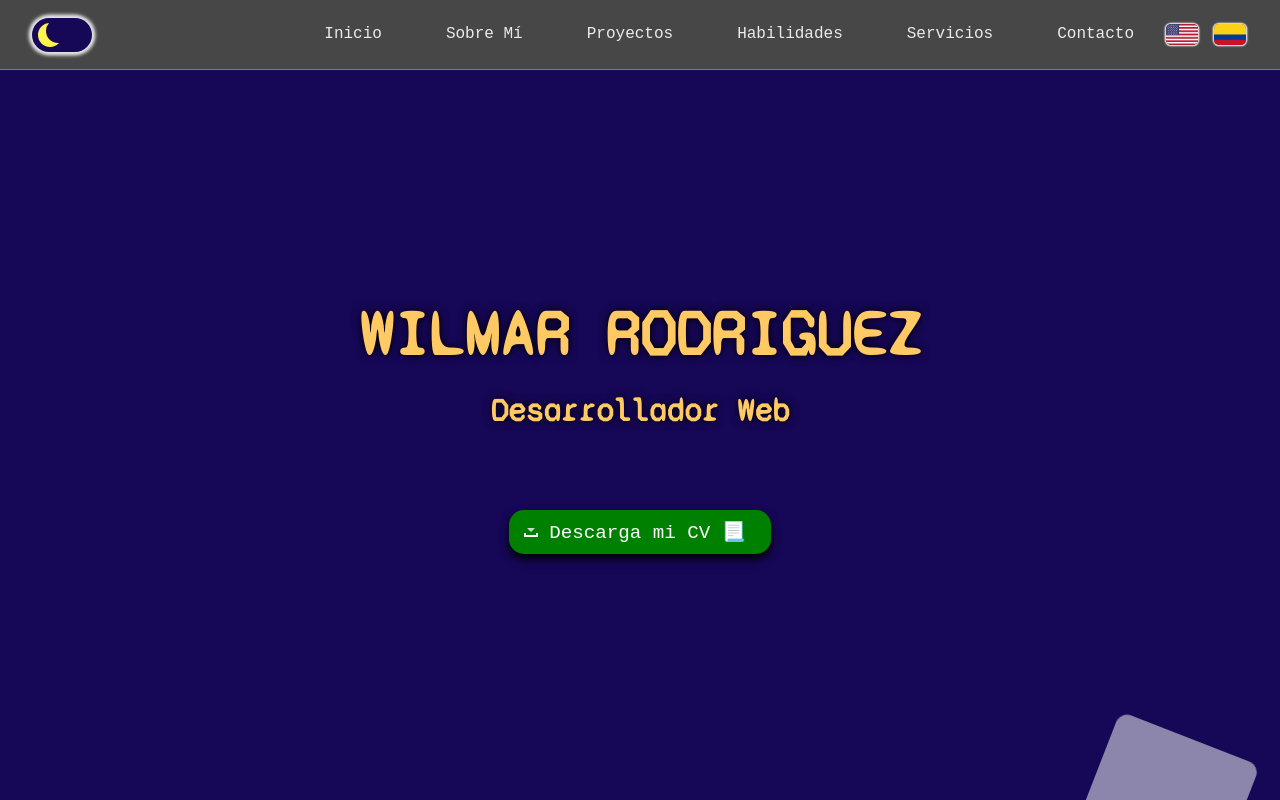
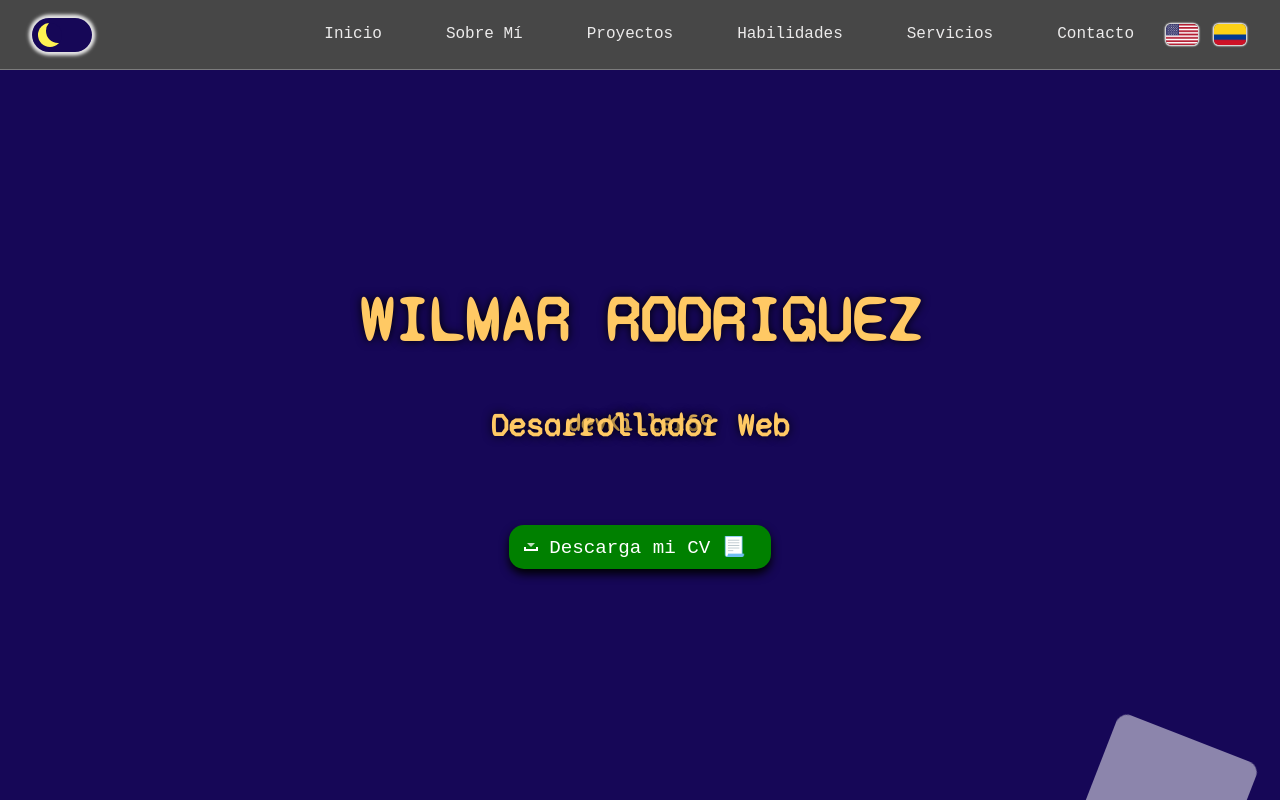
Before and after one commit to devKiller59/portfolio, a React (Create React App) app: page / in a window 1280 px wide. Shown: the top 800 px of the page. Built offline with nearby package versions, Linux system fonts and the light colour scheme.

Commit message:
Add subtitle 'devKiller59' to Home component

```diff
--- a/src/components/Home.jsx
+++ b/src/components/Home.jsx
@@ -28,6 +28,7 @@ const Home = () => {
       {/* title */}
       <div className="home-container">
         <h1>WILMAR RODRIGUEZ</h1>
+        <h2>devKiller59</h2>
         <h3>{t("description.title")}</h3>
       </div>
       <div>
```
